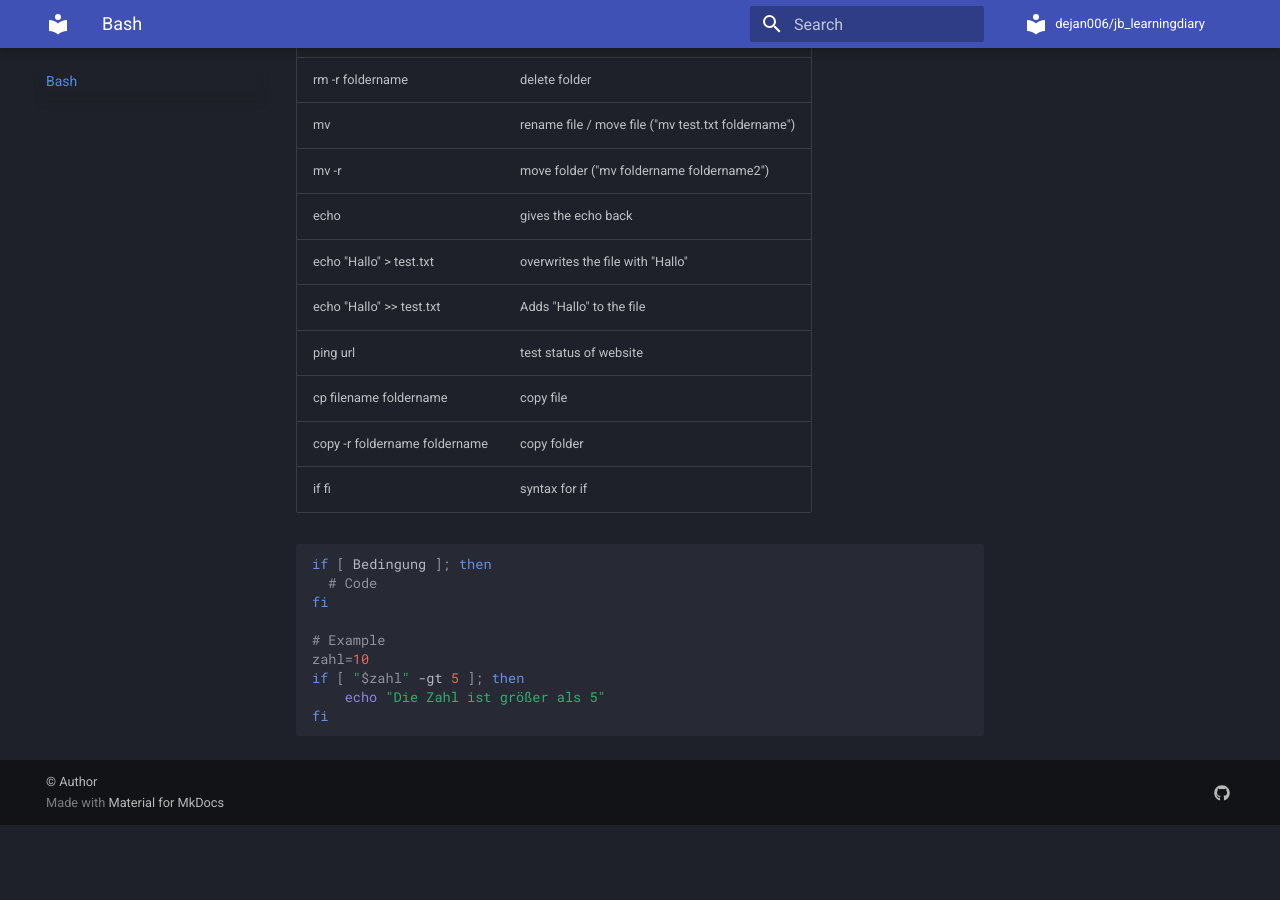
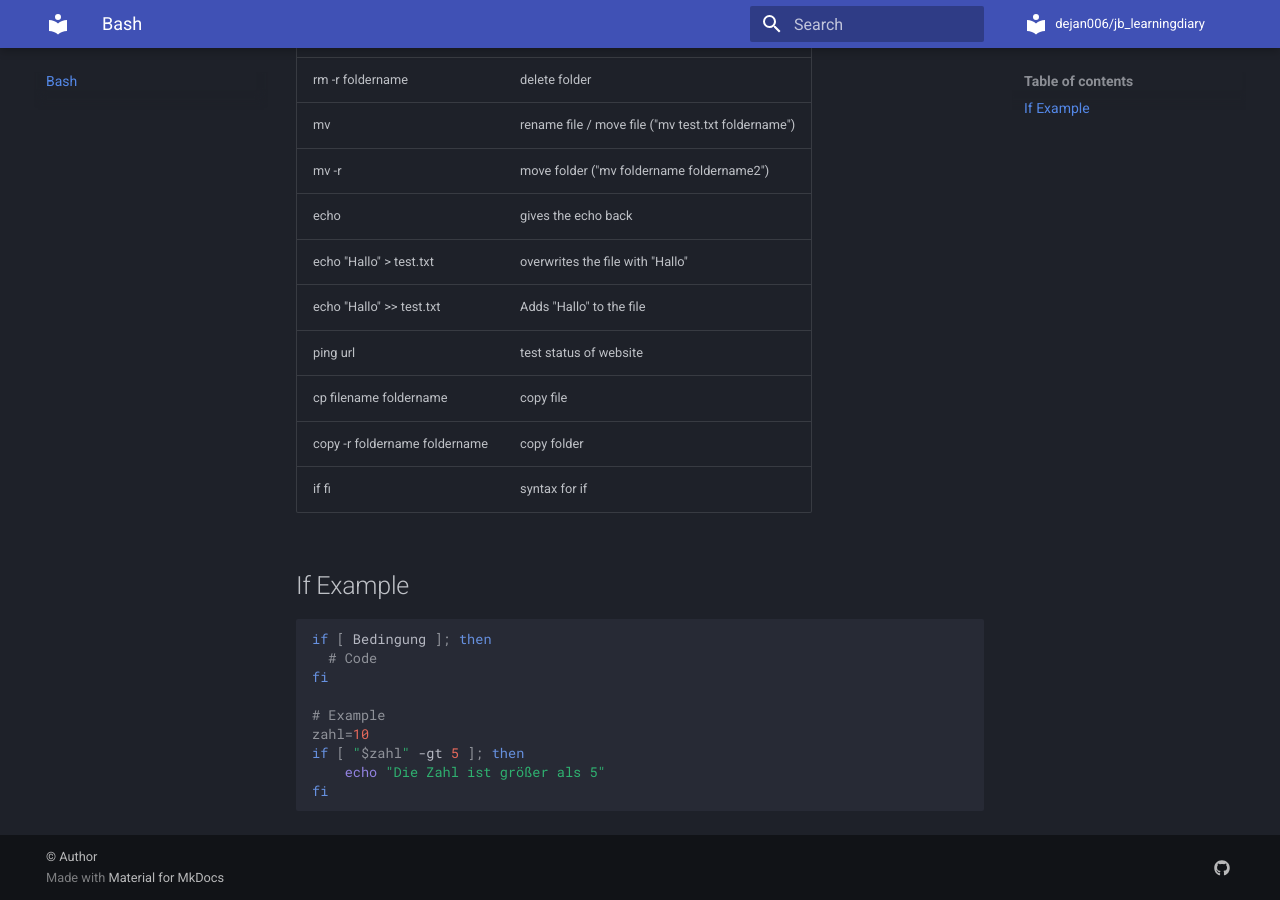
Before and after one commit to dejan006/jb_learningdiary, an MkDocs documentation site: the page built from docs/bash.md, in a window 1280 px wide and 900 px high, scrolled down 693 px. Built offline with MkDocs 1.6.1 and Material for MkDocs 9.7.7, drawn with Linux system fonts in a browser that asks for light colours; comment, search, counter and statistics services are not loaded; before the commit the page ends 1518 px from its top, so only the background shows below that.

Commit message:
Testing out Image + New Entry

````diff
--- a/docs/bash.md
+++ b/docs/bash.md
@@ -25,7 +25,7 @@ Basic Commands:
 | if fi                         | syntax for if                                      |
 
 
-
+## If Example
 ```bash
 if [ Bedingung ]; then
   # Code
````
